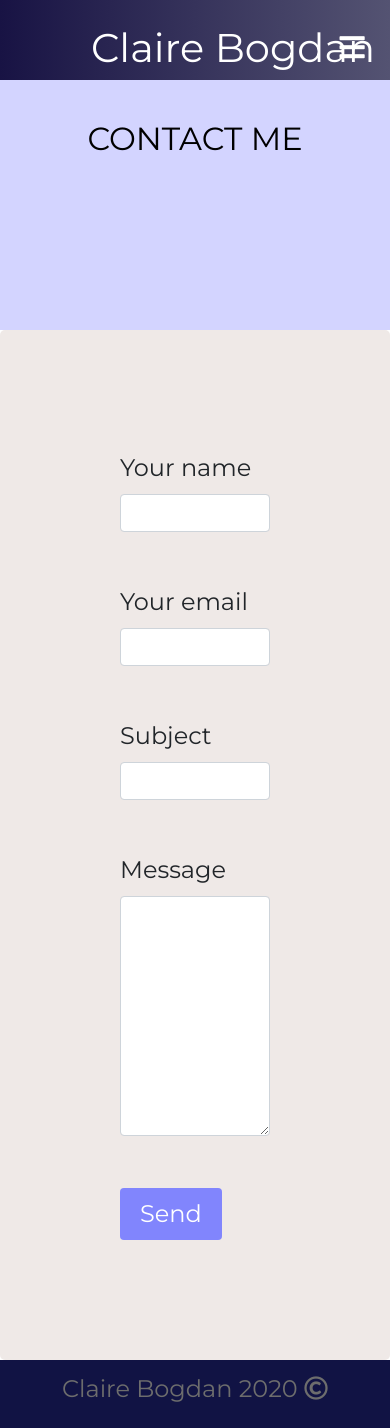
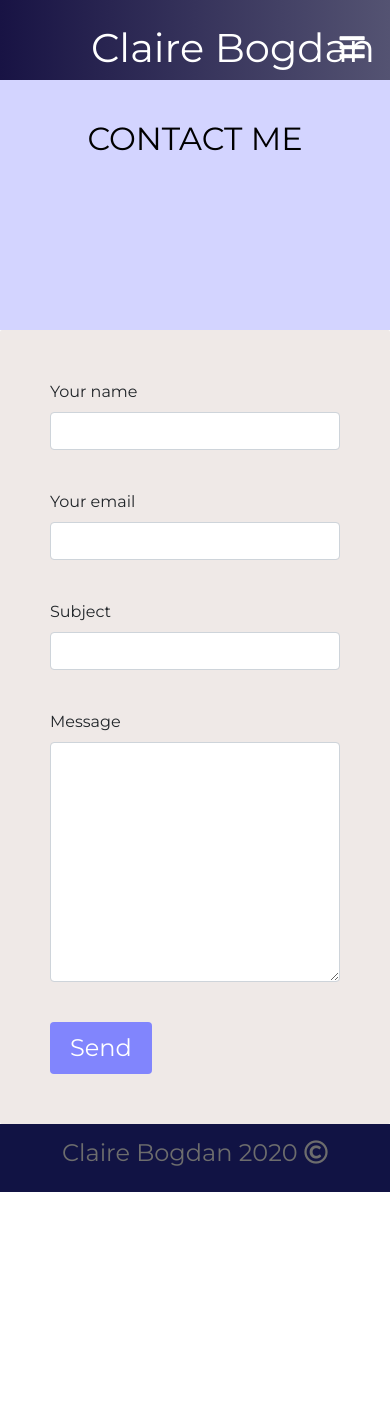
Before and after one commit to clairebogdan/portfolio, a React (Create React App) app: page /contact in a window 390 px wide. After the commit the page ends 1192 px from the top, so only its background shows below. Built offline with nearby package versions, Linux system fonts and the light colour scheme; the HTML template or start-up script is replaced by a standard one.

Commit message:
Contact mobile screen format edited

```diff
--- a/src/components/styles/Contact.css
+++ b/src/components/styles/Contact.css
@@ -100,3 +100,33 @@ textarea#message {
 	line-height:1.5;
 	padding:8px 8px 8px;
 }
+
+@media screen and (max-width: 960px) {
+
+    Form {
+        border-radius: 2px;
+        background-color: #EFE9E7;
+        padding: 50px;
+        align-items: center;
+        justify-content: center;
+        align-self: center;
+        font-size: 1rem;
+    }
+
+    Input {
+        align-content: center;
+        justify-content: center;
+        font-size: 1rem;
+        padding:8px 8px 8px;
+    }
+
+    textarea#message {
+        width:100%;
+        height: 15rem;
+        max-width:100%;
+        font-size: 1rem;
+        line-height: 1;
+        padding:8px 8px 8px;
+    }
+
+}
```
